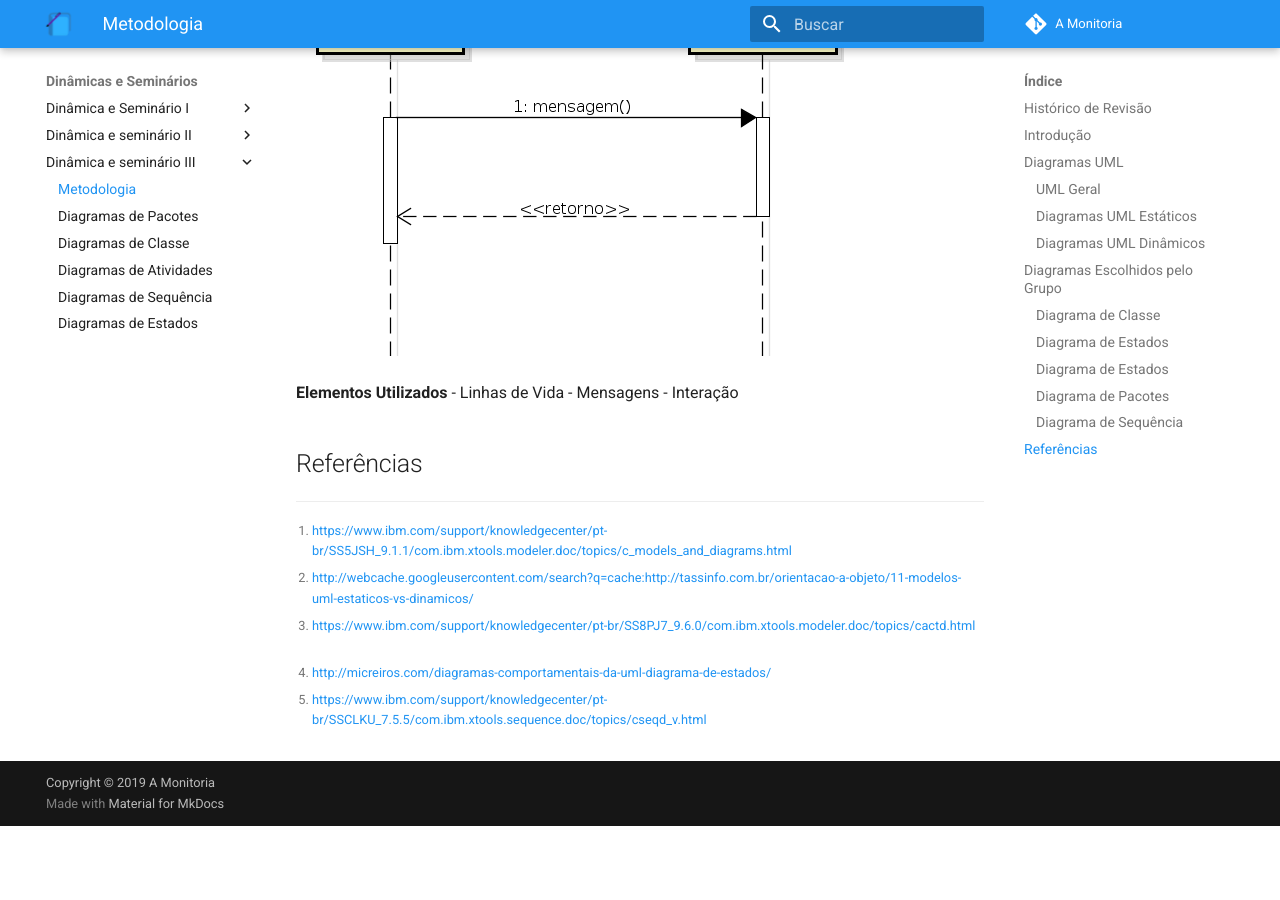
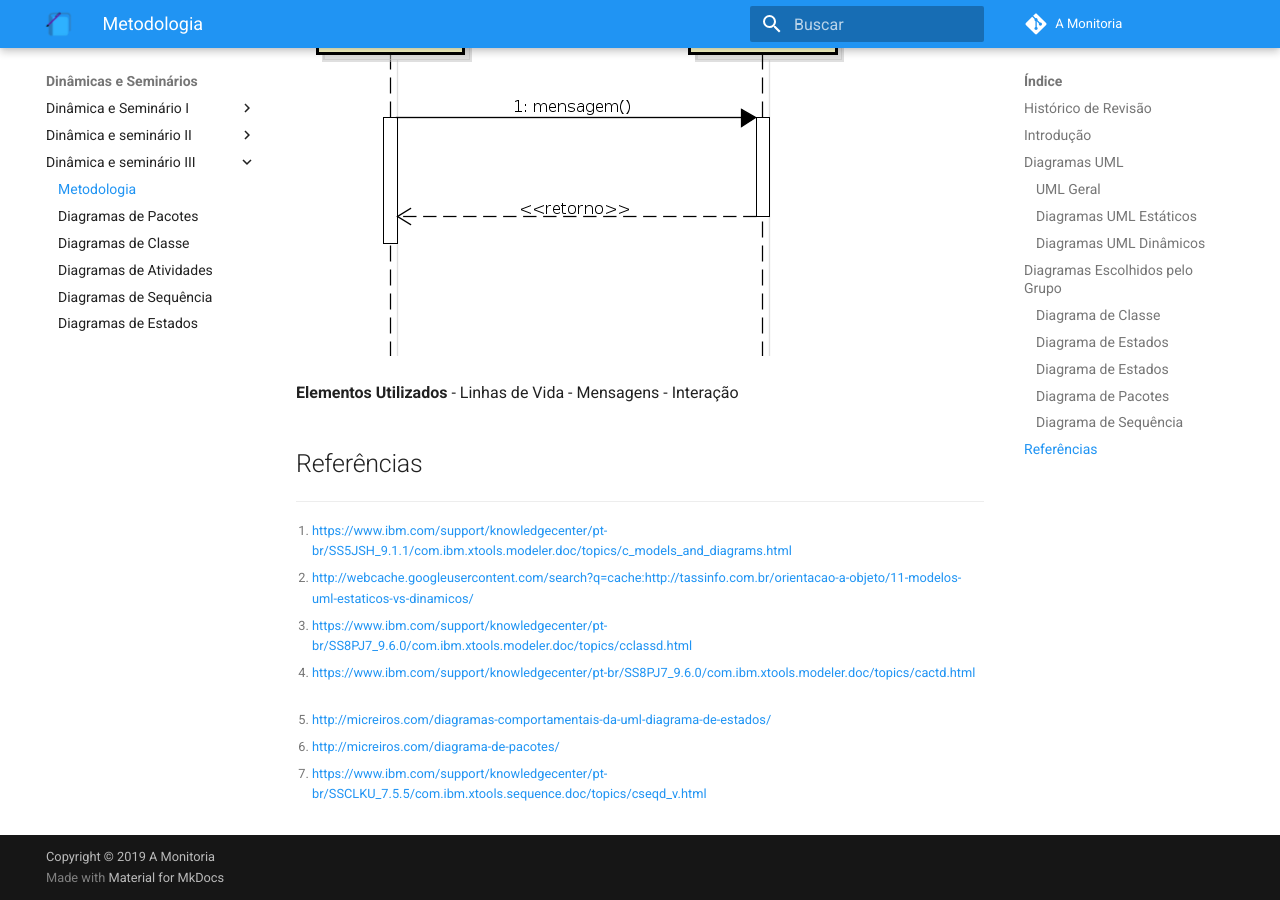
Before and after one commit to 2019-2-arquitetura-desenho/wiki, an MkDocs documentation site: the page built from docs/dinamica_seminario_III/metodologia.md, in a window 1280 px wide and 900 px high, scrolled down 4640 px. Built offline with MkDocs 1.6.1 and Material for MkDocs 9.7.7, drawn with Linux system fonts in a browser that asks for light colours; comment, search, counter and statistics services are not loaded; old or Windows-style settings are respelled for this version of MkDocs; before the commit the page ends 5466 px from its top, so only the background shows below that.

Commit message:
Changing referencies numbers

```diff
--- a/docs/dinamica_seminario_III/metodologia.md
+++ b/docs/dinamica_seminario_III/metodologia.md
@@ -130,10 +130,10 @@
 
 [^3]: https://www.ibm.com/support/knowledgecenter/pt-br/SS8PJ7_9.6.0/com.ibm.xtools.modeler.doc/topics/cclassd.html
 
-[^3]: https://www.ibm.com/support/knowledgecenter/pt-br/SS8PJ7_9.6.0/com.ibm.xtools.modeler.doc/topics/cactd.html
+[^4]: https://www.ibm.com/support/knowledgecenter/pt-br/SS8PJ7_9.6.0/com.ibm.xtools.modeler.doc/topics/cactd.html
 
-[^4]: http://micreiros.com/diagramas-comportamentais-da-uml-diagrama-de-estados/
+[^5]: http://micreiros.com/diagramas-comportamentais-da-uml-diagrama-de-estados/
 
-[^5]: http://micreiros.com/diagrama-de-pacotes/
+[^6]: http://micreiros.com/diagrama-de-pacotes/
 
-[^5]: https://www.ibm.com/support/knowledgecenter/pt-br/SSCLKU_7.5.5/com.ibm.xtools.sequence.doc/topics/cseqd_v.html
+[^7]: https://www.ibm.com/support/knowledgecenter/pt-br/SSCLKU_7.5.5/com.ibm.xtools.sequence.doc/topics/cseqd_v.html
```
